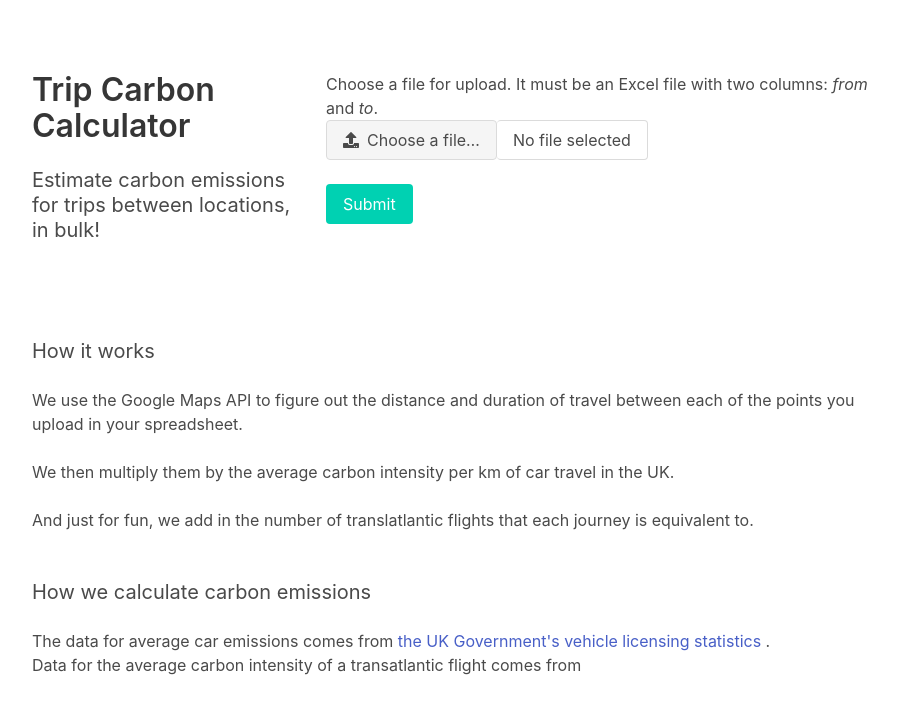
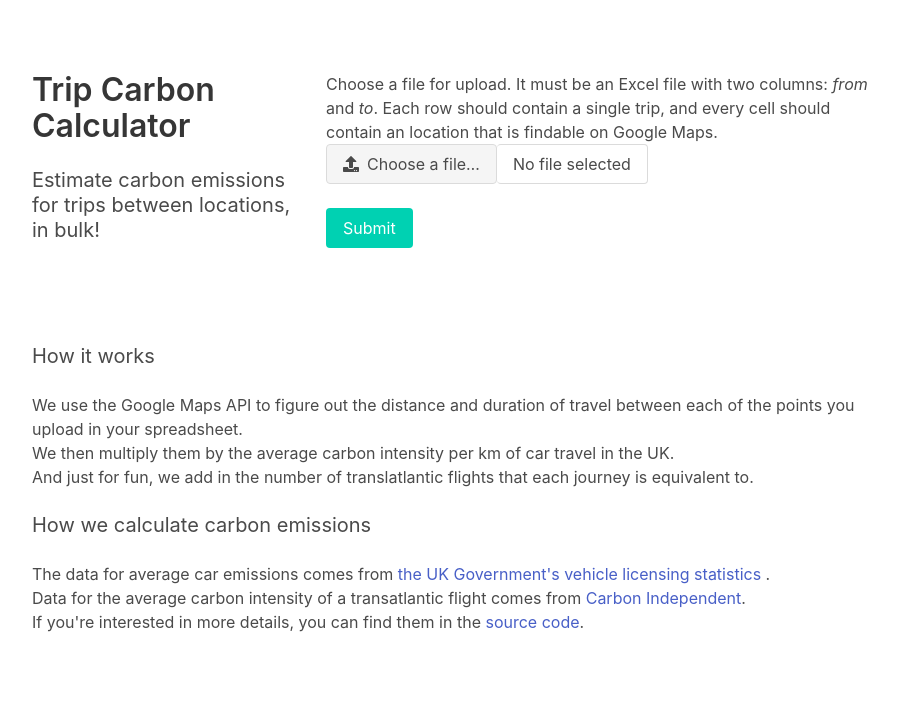
Before and after one commit to archydeberker/trip-carbon-calculator, a Flask app: page / in a window 1280 px wide. Shown: the top 724 px of the page, without its empty margins (179-1077 px from the left). Run offline with Flask 2, Linux system fonts and the light colour scheme; some libraries are stand-ins or nearby versions.

Commit message:
Finish improving description

```diff
--- a/co2.py
+++ b/co2.py
@@ -5,7 +5,7 @@ def calculate_co2(distance_in_km):
     Source Data is the UK Government Vehicle Licensing Statistics;
     https://www.gov.uk/government/statistics/vehicle-licensing-statistics-2018
 
-    Specificallym, I used the breakdown of cars by estimated emissions
+    Specifically, we used the breakdown of cars by estimated emissions
     https://assets.publishing.service.gov.uk/government/uploads/system/uploads/
     attachment_data/file/800513/veh0206.ods
 
--- a/templates/file_upload.html
+++ b/templates/file_upload.html
@@ -2,14 +2,15 @@
 <html lang="en">
 <head>
     <meta charset="UTF-8">
-    <title>Carbon API</title>
+    <title>Route Carbon Calculator</title>
     <link rel="stylesheet" href="https://cdn.jsdelivr.net/npm/bulma@0.8.0/css/bulma.min.css">
     <script defer src="https://use.fontawesome.com/releases/v5.3.1/js/all.js"></script>
 
 </head>
 <body>
 
-<section class="section">
+<section class="hero">
+    <div class="hero-body">
         <div class="container">
             <div class="columns is-vcentered is-centered">
                 <div class="column is-half">
@@ -36,7 +37,8 @@
                     <form action="/api/handle-upload" method="post" enctype="multipart/form-data">
                         Choose a file for upload. It must be an Excel file with two columns:
                         <em>from</em>
-                    and <em>to</em>.
+                        and <em>to</em>. Each row should contain a single trip, and every cell
+                        should contain an location that is findable on Google Maps.
                         <br>
 
                         <div id='file-js-example' class="file">
@@ -58,6 +60,7 @@
                         <br>
                         <input class="button is-primary" type="submit" value="Submit">
                     </form>
+                </div>
             </div>
         </div>
     </div>
@@ -93,13 +96,13 @@
             <div class="column is-three-quarters">
                 <h1 class="subtitle"> How it works</h1>
                 <p> We use the Google Maps API to figure out the distance and duration
-                    of travel between each of the points you upload in your spreadsheet.</p><br>
+                    of travel between each of the points you upload in your spreadsheet.</p>
 
-                  <p>  We then multiply them by the average carbon intensity per km of
-                    car travel in the UK.</p> <br>
+                <p> We then multiply them by the average carbon intensity per km of
+                    car travel in the UK.</p>
 
                 <p>And just for fun, we add in the number of translatlantic flights that
-                    each journey is equivalent to.</p><br>
+                    each journey is equivalent to.</p>
 
             </div>
         </div>
@@ -107,13 +110,17 @@
             <div class="columns is-centered">
                 <div class="column is-three-quarters">
                     <h1 class="subtitle"> How we calculate carbon emissions</h1>
-                <p> The data for average car emissions comes from <a href="https://www.gov.uk/government/statistics/vehicle-licensing-statistics-2018">
+                    <p> The data for average car emissions comes from <a
+                            href="https://www.gov.uk/government/statistics/vehicle-licensing-statistics-2018">
                         the UK Government's vehicle licensing statistics
                     </a>.</p>
                     <p> Data for the average carbon intensity of a transatlantic flight comes from
+                        <a href="https://www.carbonindependent.org/22.html">Carbon Independent</a>.
                     </p>
 
-
+                    <p> If you're interested in more details, you can find them in the <a
+                            href="https://github.com/archydeberker/route-carbon-calculator"> source
+                        code</a>.</p>
                 </div>
             </div>
         </div>
```
Lines whose indentation alone changed are shown as unchanged.
